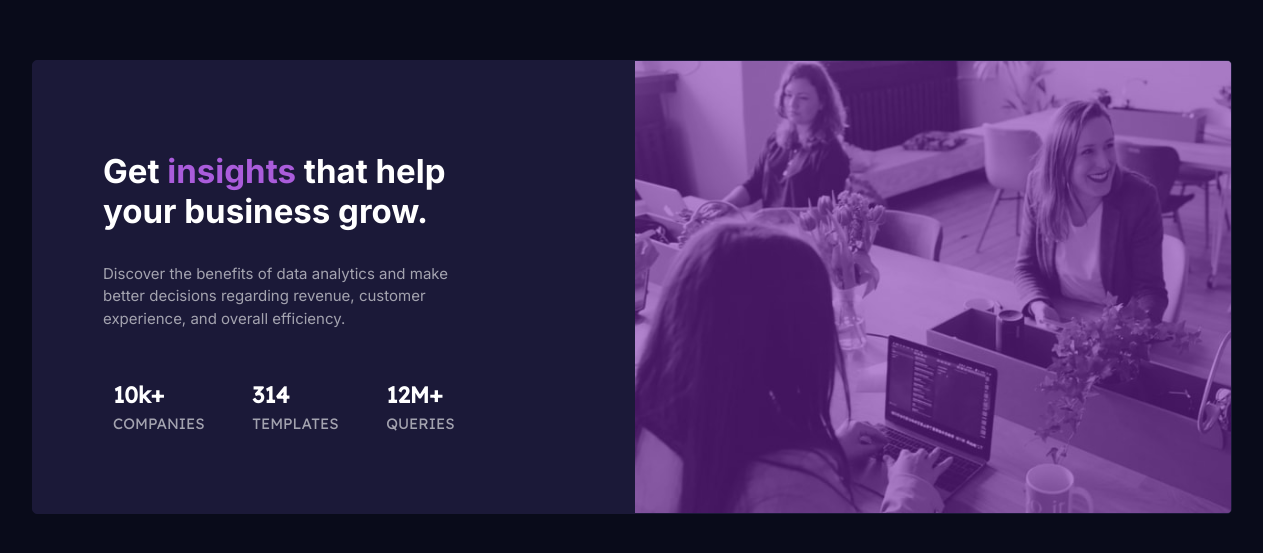
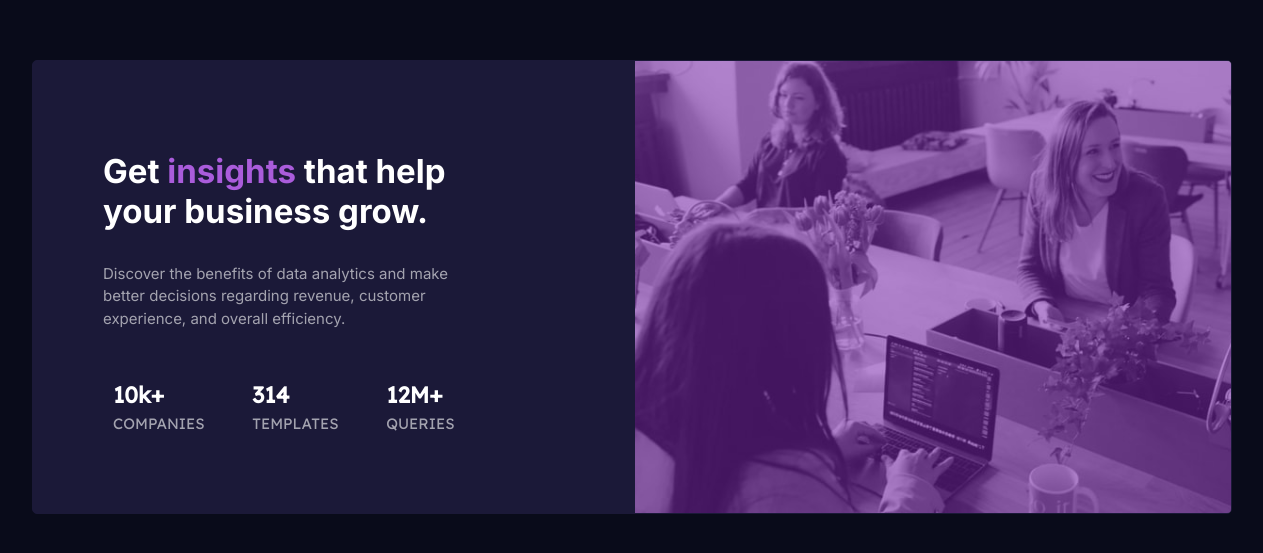
Before and after one commit to Yeuri07/Frontend-Mento, a plain HTML site: page stats-preview-card/index.html in a window 1536 px wide. Shown: the part 113-666 px from the top of the page, without its empty margins (136-1399 px from the left). Drawn offline with Linux system fonts and the light colour scheme.

Commit message:
stats preview card

```diff
--- a/stats-preview-card/style.css
+++ b/stats-preview-card/style.css
@@ -116,6 +116,10 @@ span{
     .img__mobile{
 
         height: 100%;
+        object-fit: cover;
+        width: 100%;
+
+
     }
 
     .main__box-follow{
@@ -147,6 +151,7 @@ span{
 
     .header{
         width: 95%;
+
     }
 
 
```
